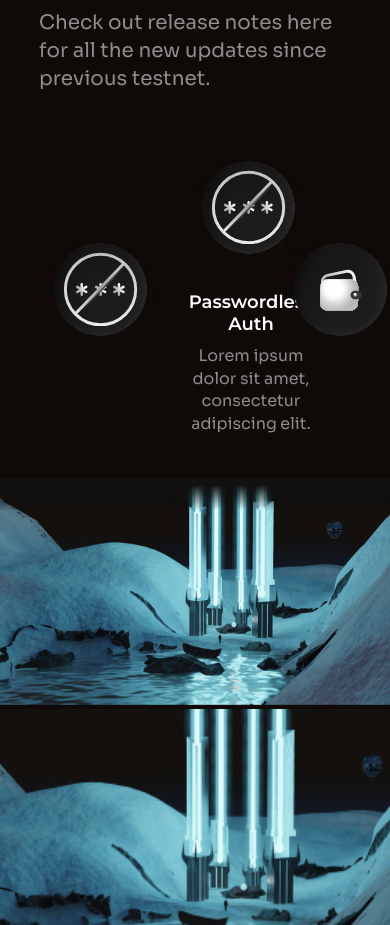
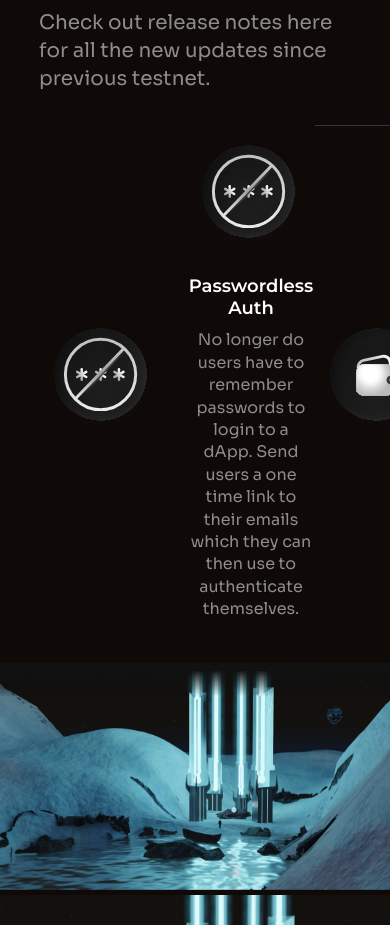
Before and after one commit to arcana-network/testnet-site, a Nuxt app: page / in a window 390 px wide. Shown: the part 2020-2945 px from the top of the page. Built offline with nearby package versions, Linux system fonts and the light colour scheme.

Commit message:
Update content and style blurb in mobile screens

```diff
--- a/components/WhatsNewSection.vue
+++ b/components/WhatsNewSection.vue
@@ -74,19 +74,19 @@ export default {
           icon: 'images/passwordless.svg',
           title: 'Passwordless Auth',
           description:
-            'Lorem ipsum dolor sit amet, consectetur adipiscing elit.',
+            'No longer do users have to remember passwords to login to a dApp. Send users a one time link to their emails which they can then use to authenticate themselves.',
         },
         {
           icon: 'images/wallet.svg',
           title: 'Wallet',
           description:
-            'Lorem ipsum dolor sit amet, consectetur adipiscing elit.',
+            'Store keys securely with the Arcana Wallet in order to safely sign transactions for any actions performed on the Arcana platform.',
         },
         {
           icon: 'images/private-nft.svg',
           title: 'Private NFTs',
           description:
-            'Lorem ipsum dolor sit amet, consectetur adipiscing elit.',
+            'Users can now mint private NFTs powered by the Arcana platform and thus control who can actually access the underlying asset.',
         },
       ],
     }
@@ -117,15 +117,20 @@ export default {
 }
 
 .features-list {
-  margin-top: 3rem;
+  margin-top: 2rem;
 }
 
 .features-blurb {
-  max-width: 15rem;
+  max-width: 24rem;
 
   @media (--viewport-small) {
     max-width: 100%;
+    padding: 1rem 0 2rem;
   }
+}
+
+.features-list > * + * {
+  border-top: 1px solid #353535;
 }
 
 .features-illustration {
```
